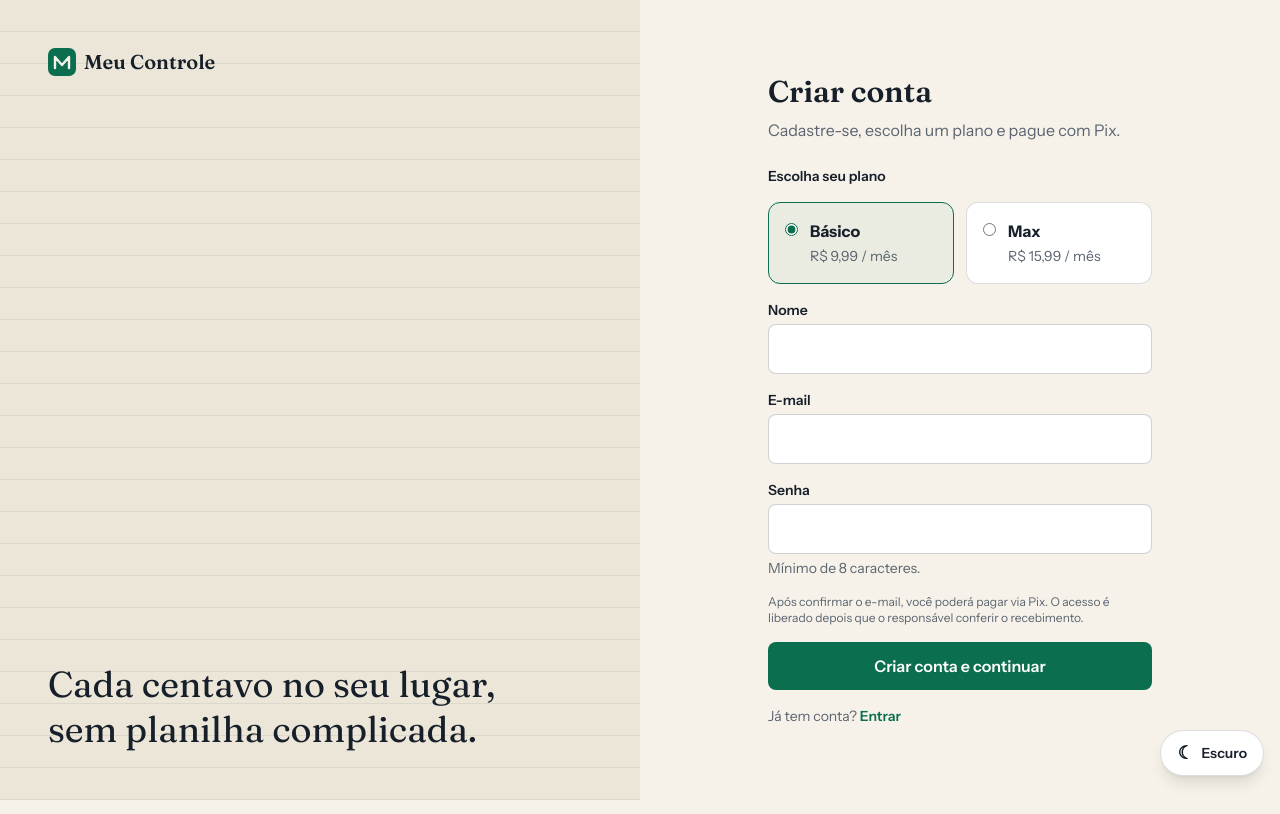
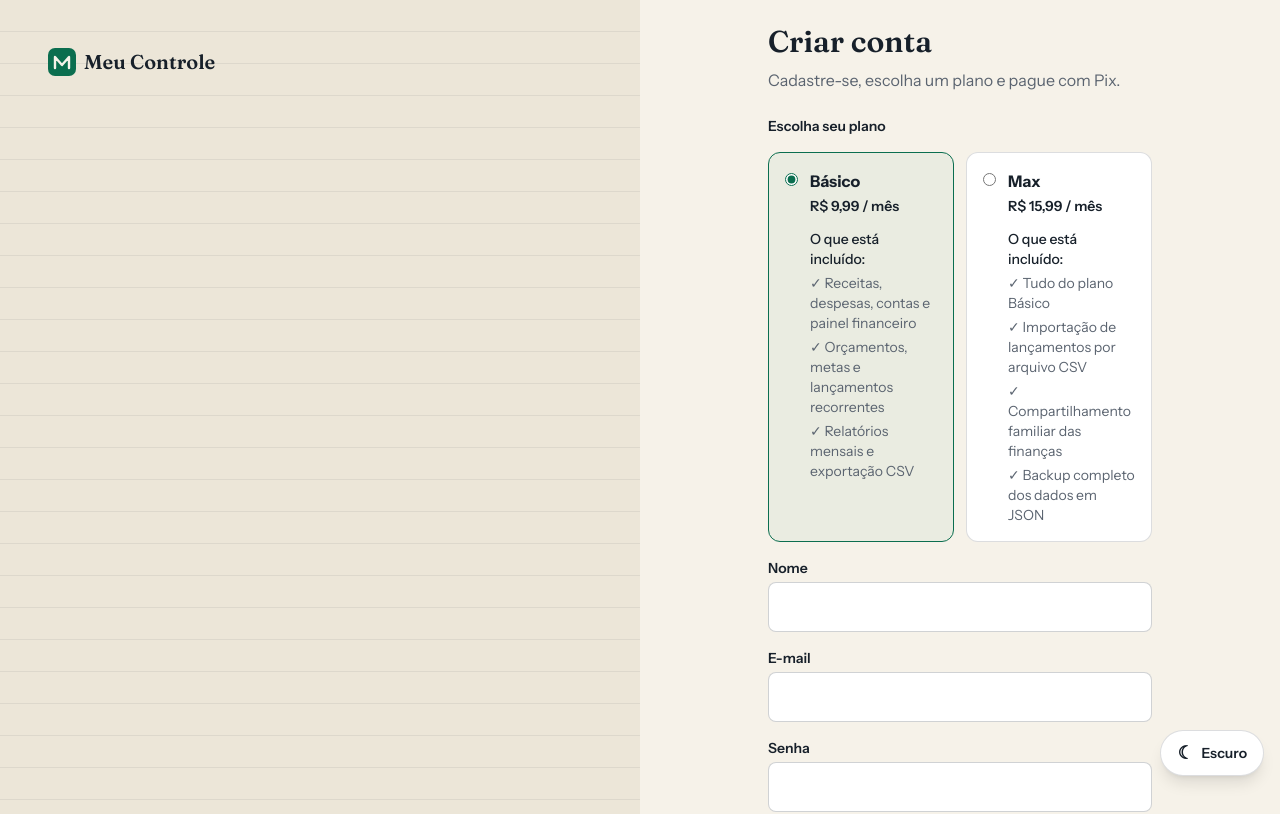
Before and after one commit to marcusdesigner2011-boop/meu-controle, a Next.js app: page /cadastrar in a window 1280 px wide. Shown: the top 814 px of the page. Built offline with nearby package versions, Linux system fonts and the light colour scheme.

Commit message:
feat: explicar diferenças dos planos no cadastro

```diff
--- a/src/app/(auth)/forms.tsx
+++ b/src/app/(auth)/forms.tsx
@@ -48,7 +48,14 @@ export function SignupForm({ defaultPlan = "basic" }: { defaultPlan?: PlanId })
         {(Object.keys(PLANS) as PlanId[]).map((plan) => (
           <label key={plan} className="flex cursor-pointer items-start gap-3 rounded-xl border border-ink/15 bg-white p-4 has-[:checked]:border-leaf has-[:checked]:bg-leaf/5">
             <input type="radio" name="plan" value={plan} defaultChecked={plan === defaultPlan} className="mt-1 accent-leaf" />
-            <span><strong className="block">{PLANS[plan].name}</strong><span className="text-sm text-muted">{formatBRL(PLANS[plan].priceCents)} / mês</span></span>
+            <span className="min-w-0 flex-1">
+              <strong className="block">{PLANS[plan].name}</strong>
+              <span className="text-sm font-semibold text-ink">{formatBRL(PLANS[plan].priceCents)} / mês</span>
+              <span className="mt-3 block text-sm font-medium">O que está incluído:</span>
+              <ul className="mt-1 space-y-1 text-sm leading-5 text-muted">
+                {PLANS[plan].features.map((feature) => <li key={feature}>✓ {feature}</li>)}
+              </ul>
+            </span>
           </label>
         ))}
       </div>
@@ -56,7 +63,7 @@ export function SignupForm({ defaultPlan = "basic" }: { defaultPlan?: PlanId })
     <Field label="Nome" name="name" auto="name" />
     <Field label="E-mail" name="email" type="email" auto="email" />
     <Field label="Senha" name="password" type="password" auto="new-password" hint="Mínimo de 8 caracteres." />
-    <p className="text-xs text-muted">Após confirmar o e-mail, você poderá pagar via Pix. O acesso é liberado depois que o responsável conferir o recebimento.</p>
+    <p className="text-xs text-muted">A cobrança é mensal. Após confirmar o e-mail, você poderá pagar via Pix. O acesso é liberado depois que o responsável conferir o recebimento.</p>
     <Msg s={s} /><Submit>Criar conta e continuar</Submit>
     <p className="text-sm text-muted">Já tem conta? <A href="/entrar">Entrar</A></p>
   </form>);
```
